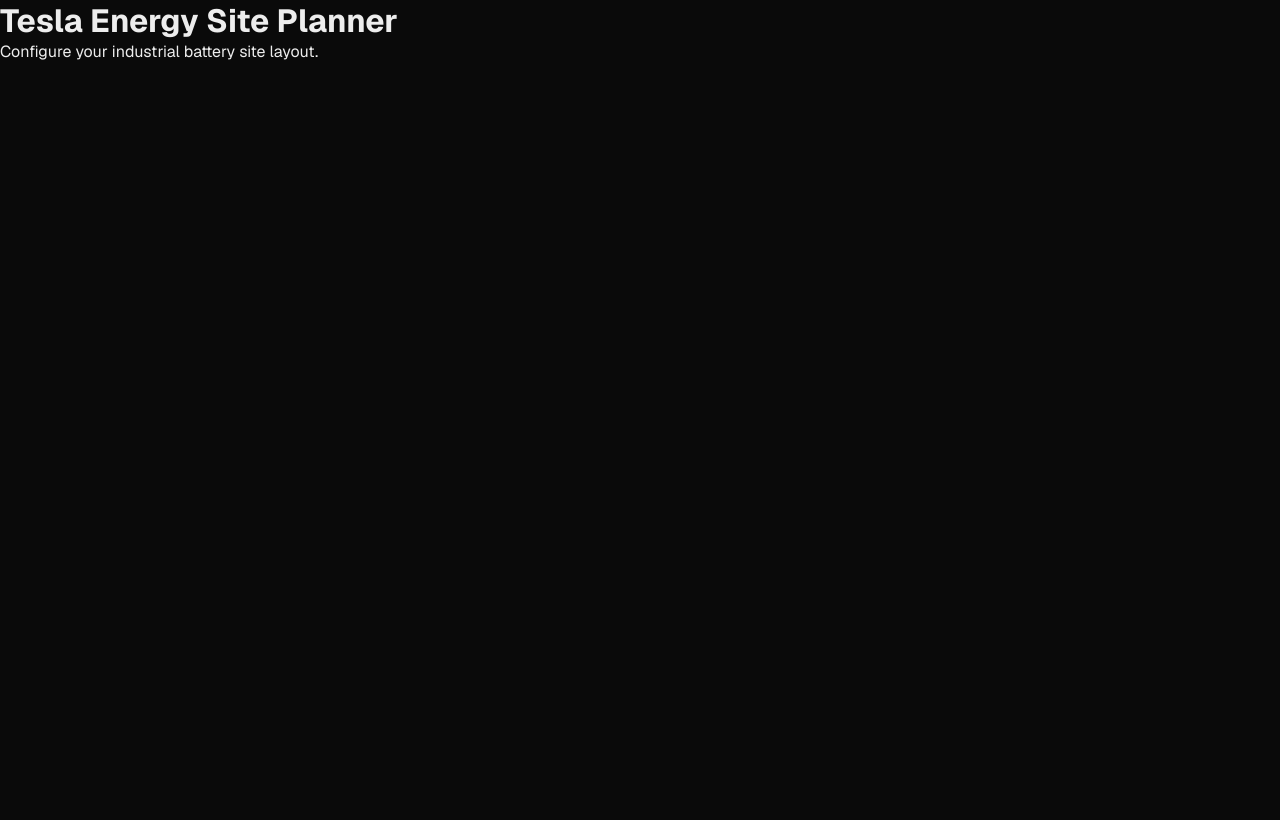
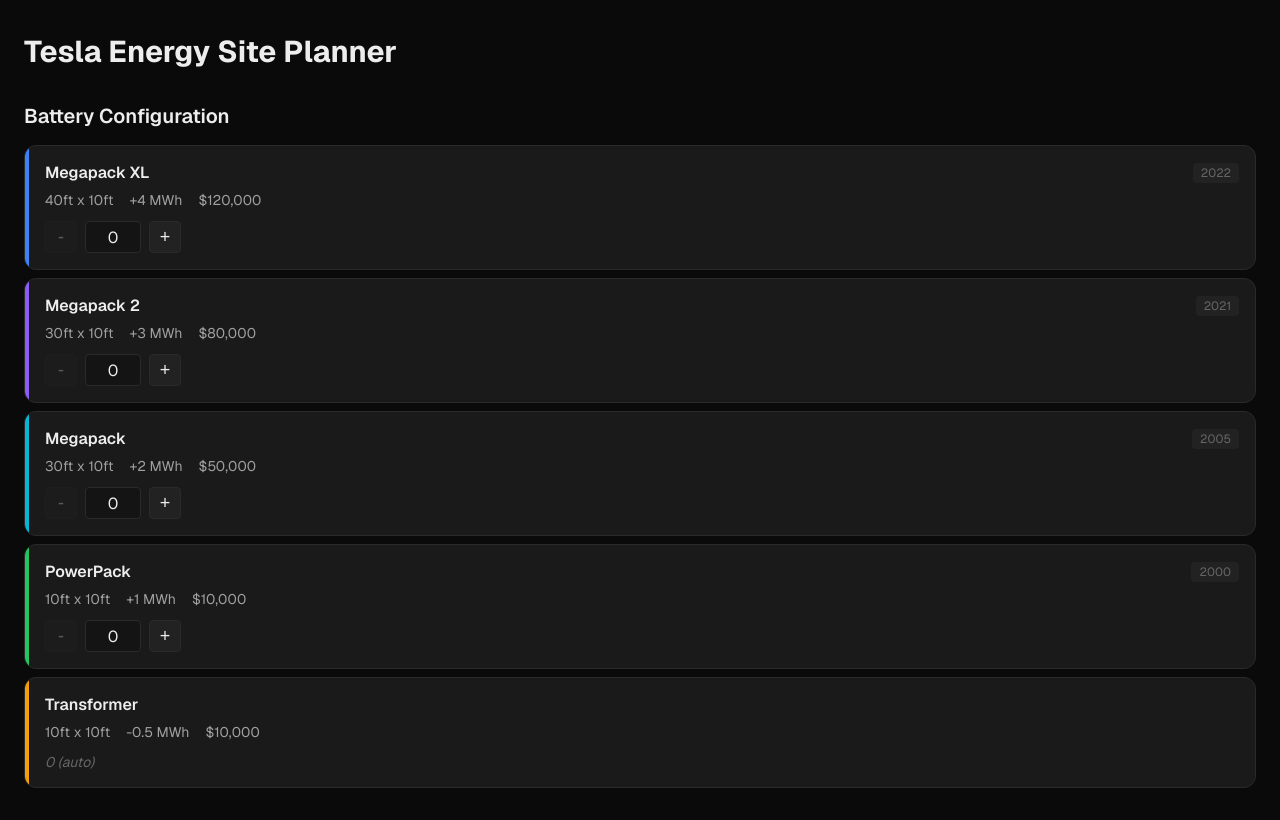
Before and after one commit to kien-to/Tesla-Energy-Service, a Next.js app: page / in a window 1280 px wide. Built offline with nearby package versions, Linux system fonts and the light colour scheme.

Commit message:
set up frontend

```diff
--- a/src/app/page.tsx
+++ b/src/app/page.tsx
@@ -1,8 +1,30 @@
+"use client";
+
+import { useConfig } from "@/hooks/useConfig";
+import ConfigPanel from "@/components/ConfigPanel/ConfigPanel";
+
 export default function Home() {
+  const { config, setQuantity, calculation, loading, error } = useConfig();
+
   return (
-    <main>
-      <h1>Tesla Energy Site Planner</h1>
-      <p>Configure your industrial battery site layout.</p>
+    <main style={{ maxWidth: 1280, margin: "0 auto", padding: "32px 24px" }}>
+      <h1 style={{ fontSize: "1.875rem", fontWeight: 700, marginBottom: 32 }}>
+        Tesla Energy Site Planner
+      </h1>
+
+      {error && (
+        <p style={{ color: "#e31937", marginBottom: 16 }}>{error}</p>
+      )}
+
+      {loading && (
+        <p style={{ color: "#a0a0a0", marginBottom: 16 }}>Calculating...</p>
+      )}
+
+      <ConfigPanel
+        config={config}
+        onQuantityChange={setQuantity}
+        calculation={calculation}
+      />
     </main>
   );
 }
--- /dev/null
+++ b/src/components/BatteryCard/BatteryCard.module.scss
@@ -0,0 +1,117 @@
+@use "../../styles/variables" as *;
+
+.card {
+  display: flex;
+  background: $color-bg-card;
+  border: 1px solid $color-border;
+  border-radius: $radius-lg;
+  overflow: hidden;
+  transition: border-color 0.2s;
+
+  &:hover {
+    border-color: $color-text-muted;
+  }
+}
+
+.colorStripe {
+  width: 4px;
+  flex-shrink: 0;
+}
+
+.content {
+  flex: 1;
+  padding: $spacing-md;
+  display: flex;
+  flex-direction: column;
+  gap: $spacing-sm;
+}
+
+.header {
+  display: flex;
+  align-items: center;
+  justify-content: space-between;
+}
+
+.name {
+  font-size: $font-base;
+  font-weight: 600;
+  color: $color-text-primary;
+}
+
+.year {
+  font-size: $font-xs;
+  color: $color-text-muted;
+  background: $color-bg-hover;
+  padding: 2px $spacing-sm;
+  border-radius: $radius-sm;
+}
+
+.specs {
+  display: flex;
+  gap: $spacing-md;
+  font-size: $font-sm;
+  color: $color-text-secondary;
+}
+
+.controls {
+  display: flex;
+  align-items: center;
+  gap: $spacing-sm;
+  margin-top: $spacing-xs;
+}
+
+.btn {
+  width: 32px;
+  height: 32px;
+  display: flex;
+  align-items: center;
+  justify-content: center;
+  background: $color-bg-hover;
+  border: 1px solid $color-border;
+  border-radius: $radius-sm;
+  color: $color-text-primary;
+  font-size: $font-lg;
+  cursor: pointer;
+  transition: background 0.15s, border-color 0.15s;
+
+  &:hover:not(:disabled) {
+    background: $color-border;
+    border-color: $color-text-muted;
+  }
+
+  &:disabled {
+    opacity: 0.3;
+    cursor: not-allowed;
+  }
+}
+
+.qtyInput {
+  width: 56px;
+  height: 32px;
+  text-align: center;
+  background: $color-bg-secondary;
+  border: 1px solid $color-border;
+  border-radius: $radius-sm;
+  color: $color-text-primary;
+  font-size: $font-base;
+  font-family: inherit;
+
+  &:focus {
+    outline: none;
+    border-color: $color-accent;
+  }
+
+  // Hide number input arrows
+  &::-webkit-inner-spin-button,
+  &::-webkit-outer-spin-button {
+    -webkit-appearance: none;
+    margin: 0;
+  }
+  -moz-appearance: textfield;
+}
+
+.readOnlyQty {
+  font-size: $font-sm;
+  color: $color-text-muted;
+  font-style: italic;
+}
--- /dev/null
+++ b/src/components/BatteryCard/BatteryCard.tsx
@@ -0,0 +1,75 @@
+"use client";
+
+import { BatteryType } from "@/lib/types";
+import styles from "./BatteryCard.module.scss";
+
+interface BatteryCardProps {
+  battery: BatteryType;
+  quantity: number;
+  onQuantityChange: (qty: number) => void;
+  readOnly?: boolean;
+}
+
+export default function BatteryCard({
+  battery,
+  quantity,
+  onQuantityChange,
+  readOnly = false,
+}: BatteryCardProps) {
+  return (
+    <div className={styles.card}>
+      <div
+        className={styles.colorStripe}
+        style={{ backgroundColor: battery.color }}
+      />
+      <div className={styles.content}>
+        <div className={styles.header}>
+          <h3 className={styles.name}>{battery.name}</h3>
+          {battery.releaseYear && (
+            <span className={styles.year}>{battery.releaseYear}</span>
+          )}
+        </div>
+        <div className={styles.specs}>
+          <span>
+            {battery.width}ft x {battery.depth}ft
+          </span>
+          <span>{battery.energy > 0 ? "+" : ""}{battery.energy} MWh</span>
+          <span>${battery.cost.toLocaleString()}</span>
+        </div>
+        <div className={styles.controls}>
+          {readOnly ? (
+            <span className={styles.readOnlyQty}>{quantity} (auto)</span>
+          ) : (
+            <>
+              <button
+                className={styles.btn}
+                onClick={() => onQuantityChange(quantity - 1)}
+                disabled={quantity <= 0}
+                aria-label={`Decrease ${battery.name}`}
+              >
+                -
+              </button>
+              <input
+                className={styles.qtyInput}
+                type="number"
+                min={0}
+                max={500}
+                value={quantity}
+                onChange={(e) => onQuantityChange(parseInt(e.target.value) || 0)}
+                aria-label={`${battery.name} quantity`}
+              />
+              <button
+                className={styles.btn}
+                onClick={() => onQuantityChange(quantity + 1)}
+                disabled={quantity >= 500}
+                aria-label={`Increase ${battery.name}`}
+              >
+                +
+              </button>
+            </>
+          )}
+        </div>
+      </div>
+    </div>
+  );
+}
--- /dev/null
+++ b/src/components/ConfigPanel/ConfigPanel.module.scss
@@ -0,0 +1,19 @@
+@use "../../styles/variables" as *;
+
+.panel {
+  display: flex;
+  flex-direction: column;
+  gap: $spacing-md;
+}
+
+.title {
+  font-size: $font-xl;
+  font-weight: 600;
+  color: $color-text-primary;
+}
+
+.grid {
+  display: flex;
+  flex-direction: column;
+  gap: $spacing-sm;
+}
--- /dev/null
+++ b/src/components/ConfigPanel/ConfigPanel.tsx
@@ -0,0 +1,40 @@
+"use client";
+
+import { SiteConfig, CalculationResult } from "@/lib/types";
+import { BATTERY_CATALOG, TRANSFORMER } from "@/lib/batteries";
+import BatteryCard from "@/components/BatteryCard/BatteryCard";
+import styles from "./ConfigPanel.module.scss";
+
+interface ConfigPanelProps {
+  config: SiteConfig;
+  onQuantityChange: (batteryId: string, qty: number) => void;
+  calculation: CalculationResult | null;
+}
+
+export default function ConfigPanel({
+  config,
+  onQuantityChange,
+  calculation,
+}: ConfigPanelProps) {
+  return (
+    <section className={styles.panel}>
+      <h2 className={styles.title}>Battery Configuration</h2>
+      <div className={styles.grid}>
+        {BATTERY_CATALOG.map((battery) => (
+          <BatteryCard
+            key={battery.id}
+            battery={battery}
+            quantity={config[battery.id] ?? 0}
+            onQuantityChange={(qty) => onQuantityChange(battery.id, qty)}
+          />
+        ))}
+        <BatteryCard
+          battery={TRANSFORMER}
+          quantity={calculation?.numTransformers ?? 0}
+          onQuantityChange={() => {}}
+          readOnly
+        />
+      </div>
+    </section>
+  );
+}
--- /dev/null
+++ b/src/hooks/useConfig.ts
@@ -0,0 +1,72 @@
+"use client";
+
+import { useState, useEffect, useCallback, useRef } from "react";
+import { SiteConfig, CalculationResult, LayoutResult } from "@/lib/types";
+import { DEFAULT_CONFIG } from "@/lib/batteries";
+import { fetchCalculation, fetchLayout } from "@/lib/api";
+
+export interface UseConfigReturn {
+  config: SiteConfig;
+  setQuantity: (batteryId: string, qty: number) => void;
+  calculation: CalculationResult | null;
+  layout: LayoutResult | null;
+  loading: boolean;
+  error: string | null;
+}
+
+export function useConfig(): UseConfigReturn {
+  const [config, setConfig] = useState<SiteConfig>({ ...DEFAULT_CONFIG });
+  const [calculation, setCalculation] = useState<CalculationResult | null>(
+    null
+  );
+  const [layout, setLayout] = useState<LayoutResult | null>(null);
+  const [loading, setLoading] = useState(false);
+  const [error, setError] = useState<string | null>(null);
+  const debounceRef = useRef<ReturnType<typeof setTimeout> | null>(null);
+
+  const setQuantity = useCallback((batteryId: string, qty: number) => {
+    const clamped = Math.max(0, Math.min(500, Math.floor(qty)));
+    setConfig((prev) => ({ ...prev, [batteryId]: clamped }));
+  }, []);
+
+  useEffect(() => {
+    if (debounceRef.current) {
+      clearTimeout(debounceRef.current);
+    }
+
+    debounceRef.current = setTimeout(async () => {
+      const hasBatteries = Object.values(config).some((v) => v > 0);
+
+      if (!hasBatteries) {
+        setCalculation(null);
+        setLayout(null);
+        setError(null);
+        return;
+      }
+
+      setLoading(true);
+      setError(null);
+
+      try {
+        const [calc, lay] = await Promise.all([
+          fetchCalculation(config),
+          fetchLayout(config),
+        ]);
+        setCalculation(calc);
+        setLayout(lay);
+      } catch (err) {
+        setError(err instanceof Error ? err.message : "Something went wrong");
+      } finally {
+        setLoading(false);
+      }
+    }, 300);
+
+    return () => {
+      if (debounceRef.current) {
+        clearTimeout(debounceRef.current);
+      }
+    };
+  }, [config]);
+
+  return { config, setQuantity, calculation, layout, loading, error };
+}
--- /dev/null
+++ b/src/lib/api.ts
@@ -0,0 +1,33 @@
+import { SiteConfig, CalculationResult, LayoutResult } from "./types";
+
+export async function fetchCalculation(
+  config: SiteConfig
+): Promise<CalculationResult> {
+  const res = await fetch("/api/calculate", {
+    method: "POST",
+    headers: { "Content-Type": "application/json" },
+    body: JSON.stringify(config),
+  });
+
+  if (!res.ok) {
+    const data = await res.json();
+    throw new Error(data.error ?? "Calculation failed");
+  }
+
+  return res.json();
+}
+
+export async function fetchLayout(config: SiteConfig): Promise<LayoutResult> {
+  const res = await fetch("/api/layout", {
+    method: "POST",
+    headers: { "Content-Type": "application/json" },
+    body: JSON.stringify(config),
+  });
+
+  if (!res.ok) {
+    const data = await res.json();
+    throw new Error(data.error ?? "Layout generation failed");
+  }
+
+  return res.json();
+}
```
